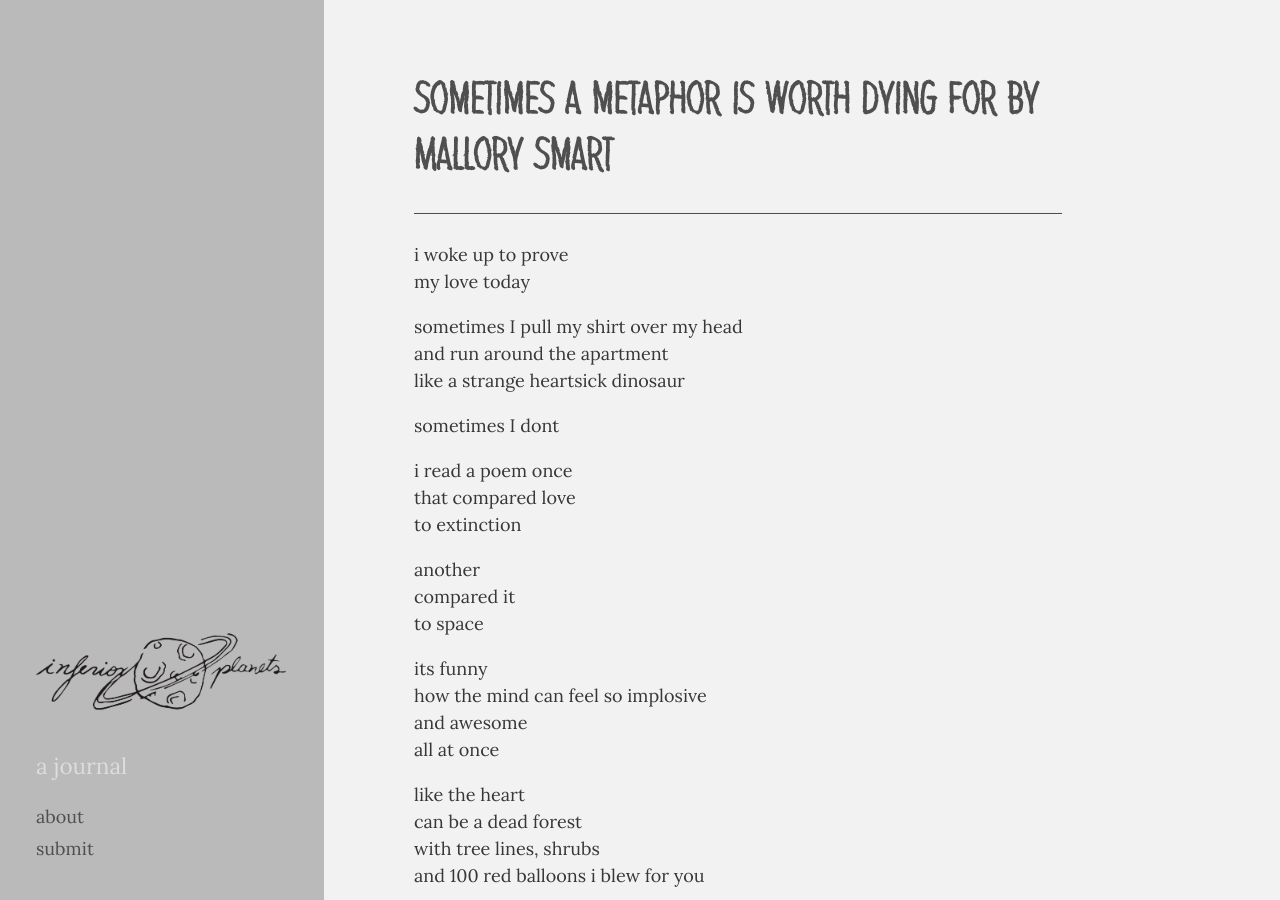
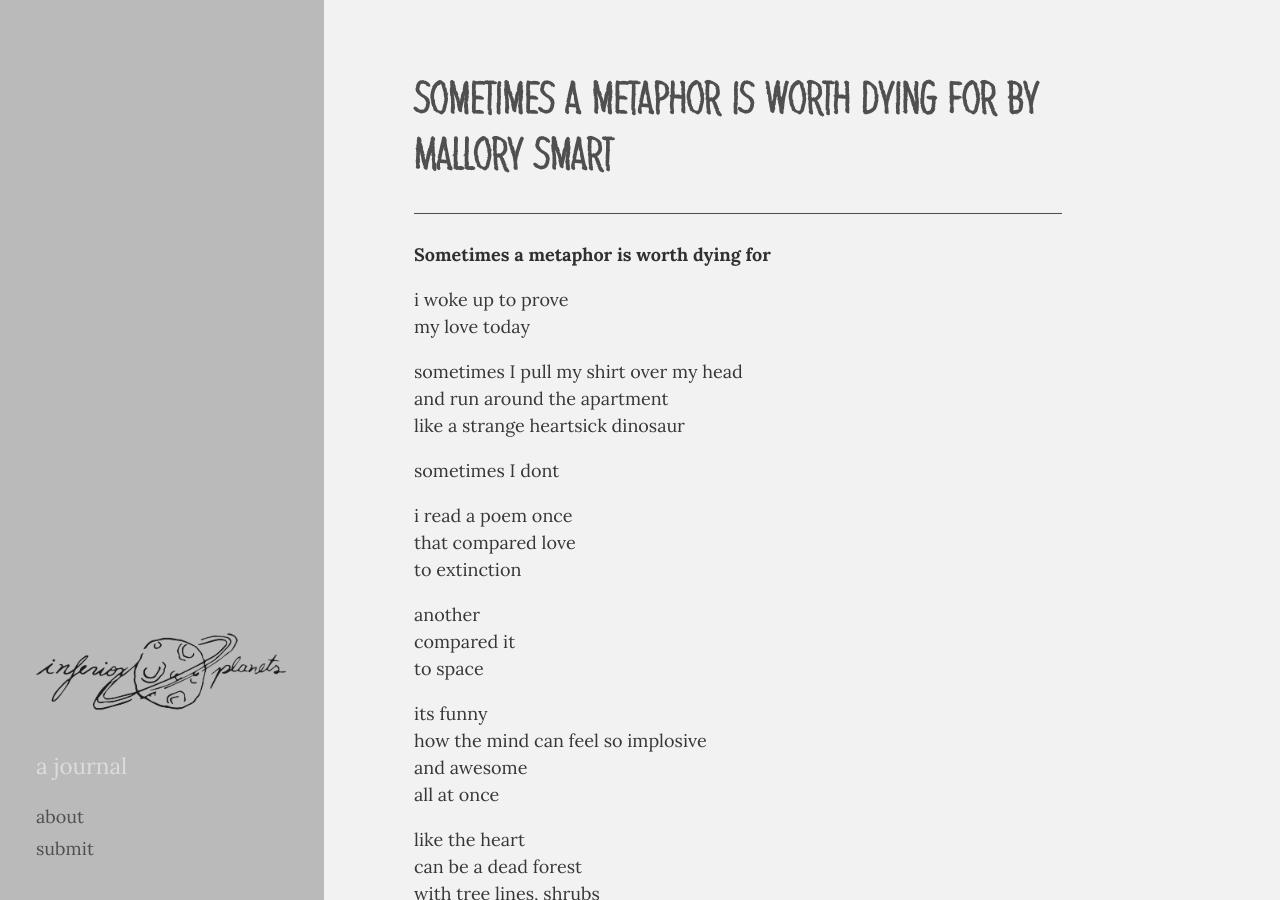
Before and after one commit to inferiorplanets/inferiorplanets.github.io, a Jekyll site: the page built from _posts/2016-02-10-smart.md, in a window 1280 px wide and 900 px high. Built offline with Jekyll 4.4.1, drawn with Linux system fonts in a browser that asks for light colours; some web fonts are replaced.

Commit message:
Update 2016-02-10-smart.md

```diff
--- a/_posts/2016-02-10-smart.md
+++ b/_posts/2016-02-10-smart.md
@@ -6,6 +6,8 @@ date: 2016-02-10
 ---
 
 ___
+
+**Sometimes a metaphor is worth dying for**
 
 i  woke up to prove<br>
 my love today<br>
```
